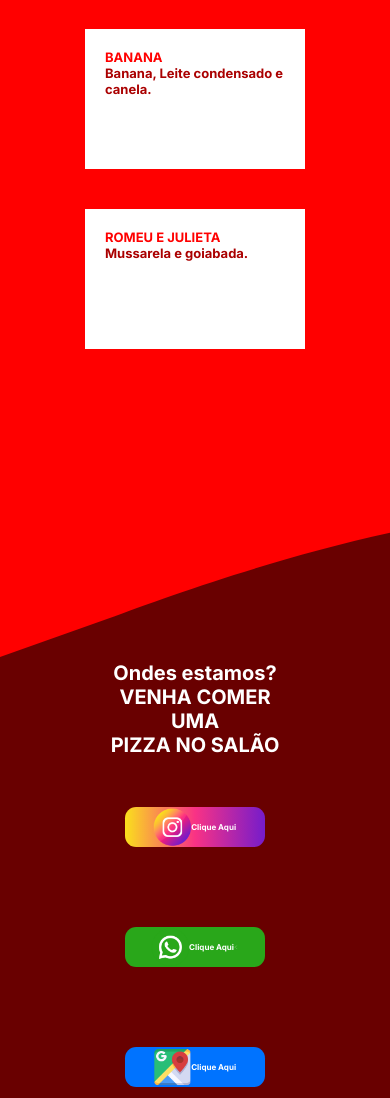
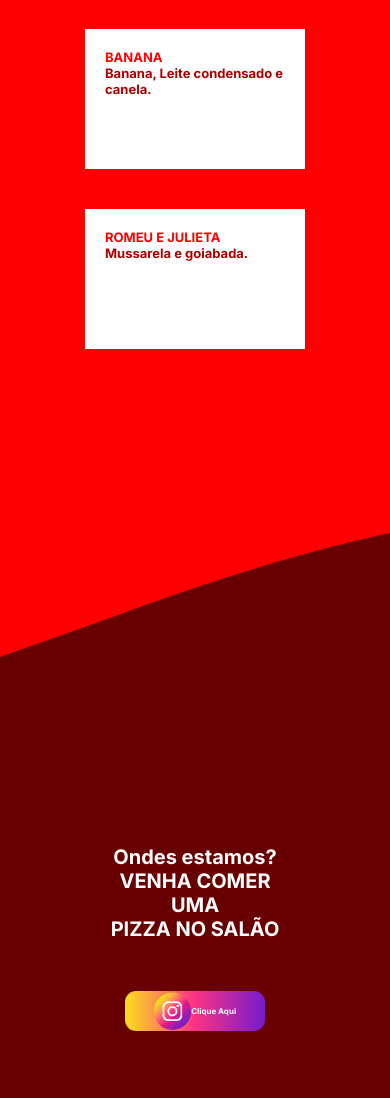
Before and after one commit to Alexborges117/Pizzaria, a plain HTML site: page index.html in a window 390 px wide. Shown: the part 7415-8513 px from the top of the page. Drawn offline with Linux system fonts and the light colour scheme.

Commit message:
at de altura

```diff
--- a/css/styles.css
+++ b/css/styles.css
@@ -415,4 +415,8 @@ footer a{
     .maps:hover{
         scale: .5;
     }
+
+    .Cont{
+        height: 100vh;
+    }
 }
```
